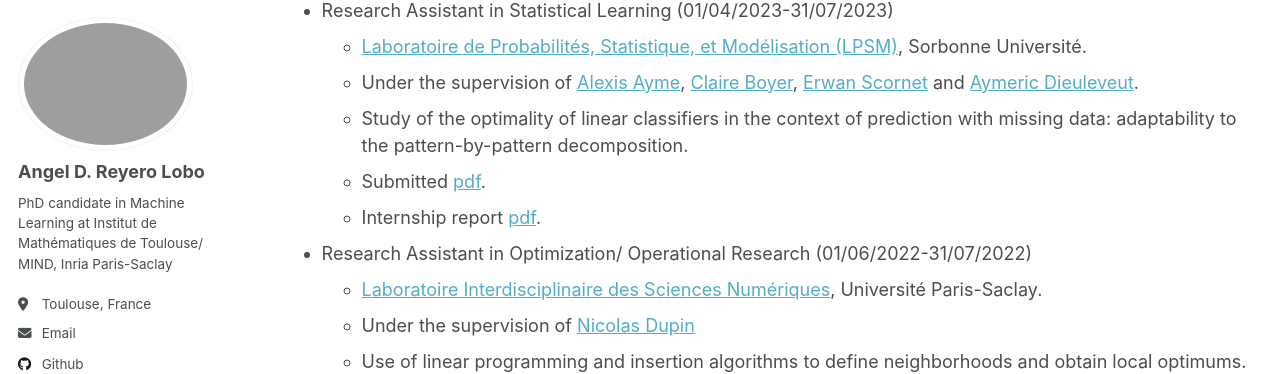
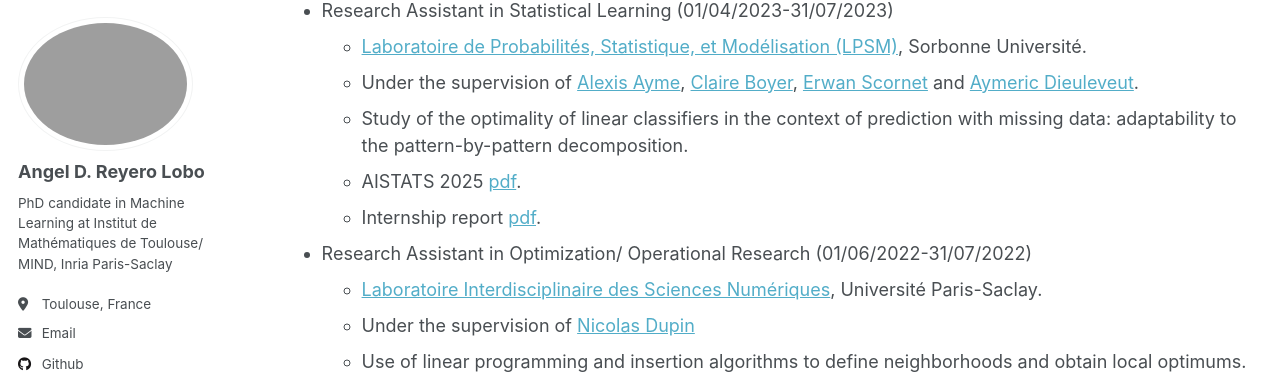
Before and after one commit to AngelReyero/AngelReyero.github.io, a Jekyll site: the page built from _pages/cv.md, in a window 1280 px wide and 900 px high, scrolled down 670 px. Shown: the part 89-463 px from the top of the window. Built offline with Jekyll 4.4.1, drawn with Linux system fonts in a browser that asks for light colours.

Commit message:
Update cv.md

```diff
--- a/_pages/cv.md
+++ b/_pages/cv.md
@@ -33,7 +33,7 @@ Work experience
   * [Laboratoire de Probabilités, Statistique, et Modélisation (LPSM)](https://www.lpsm.paris/), Sorbonne Université.
   * Under the supervision of [Alexis Ayme](https://alexisayme.github.io/), [Claire Boyer](https://www.imo.universite-paris-saclay.fr/~claire.boyer/index.html), [Erwan Scornet](https://erwanscornet.github.io/) and [Aymeric Dieuleveut](http://www.cmap.polytechnique.fr/~aymeric.dieuleveut/).
   * Study of the optimality of linear classifiers in the context of prediction with missing data: adaptability to the pattern-by-pattern decomposition.
-  * Submitted [pdf](https://arxiv.org/abs/2405.09196).
+  * AISTATS 2025 [pdf](https://arxiv.org/abs/2405.09196).
   * Internship report [pdf](https://github.com/AngelReyero/Missing-values-classification/blob/main/internship_report.pdf).
 
 * Research Assistant in Optimization/ Operational Research (01/06/2022-31/07/2022)
```
